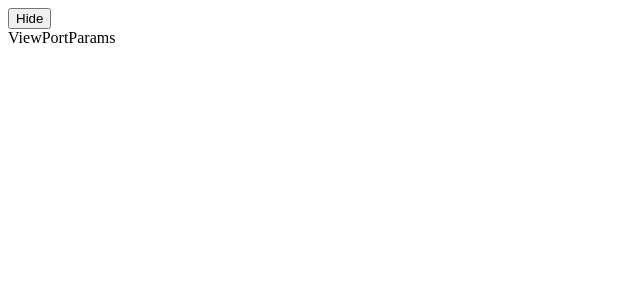
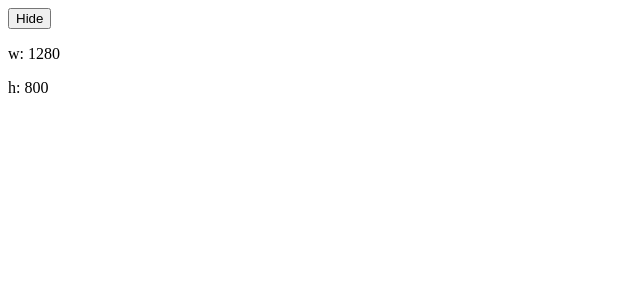
Before and after one commit to pecourses/pe2024-1-react-app, a React (Vite) app: page / in a window 1280 px wide. Both pictures are taken after a click on the button "Show". Shown: the top 300 px of the page, without its empty margins (0-640 px from the left). Built offline with nearby package versions, Linux system fonts and the light colour scheme; the HTML template or start-up script is replaced by a standard one.

Commit message:
Add view port params

```diff
--- a/src/components/VeiwPortParams/index.jsx
+++ b/src/components/VeiwPortParams/index.jsx
@@ -1,16 +1,27 @@
-import { useEffect } from "react";
+import { useEffect, useState } from "react";
 
 function ViewPortParams() {
+  const [sizes, setSizes] = useState({ width: 0, height: 0 });
+
+  const handleResize = () => {
+    setSizes({ width: window.innerWidth, height: window.innerHeight });
+  };
+
   useEffect(() => {
-    console.log("effect");
+    handleResize();
+  }, []);
+
+  useEffect(() => {
+    window.addEventListener("resize", handleResize);
     return () => {
-      console.log("cleanup effect");
+      window.removeEventListener("resize", handleResize);
     };
-  });
+  }, []);
+
   return (
     <div>
-      {console.log("render")}
-      ViewPortParams
+      <p>w: {sizes.width}</p>
+      <p>h: {sizes.height}</p>
     </div>
   );
 }
```
